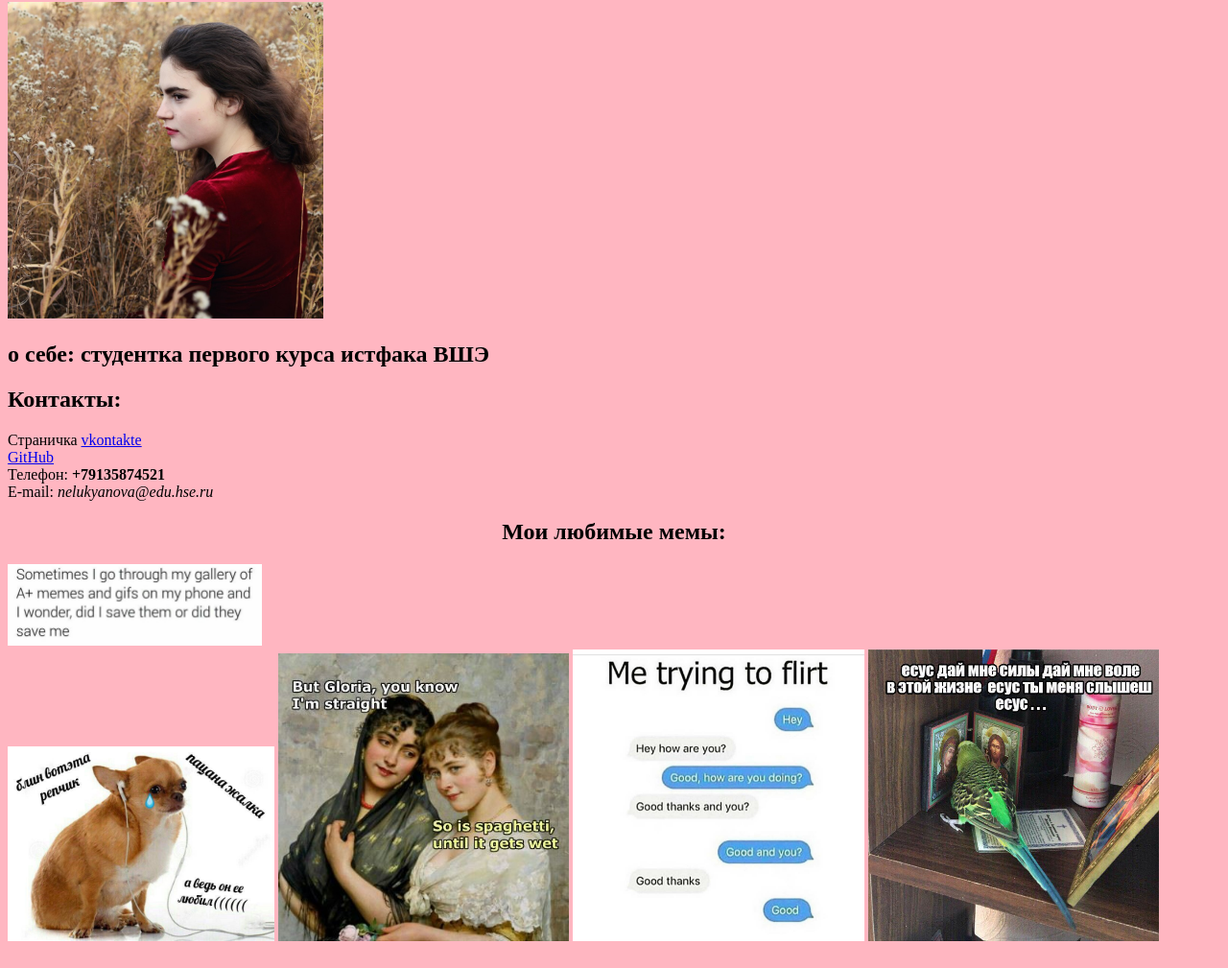
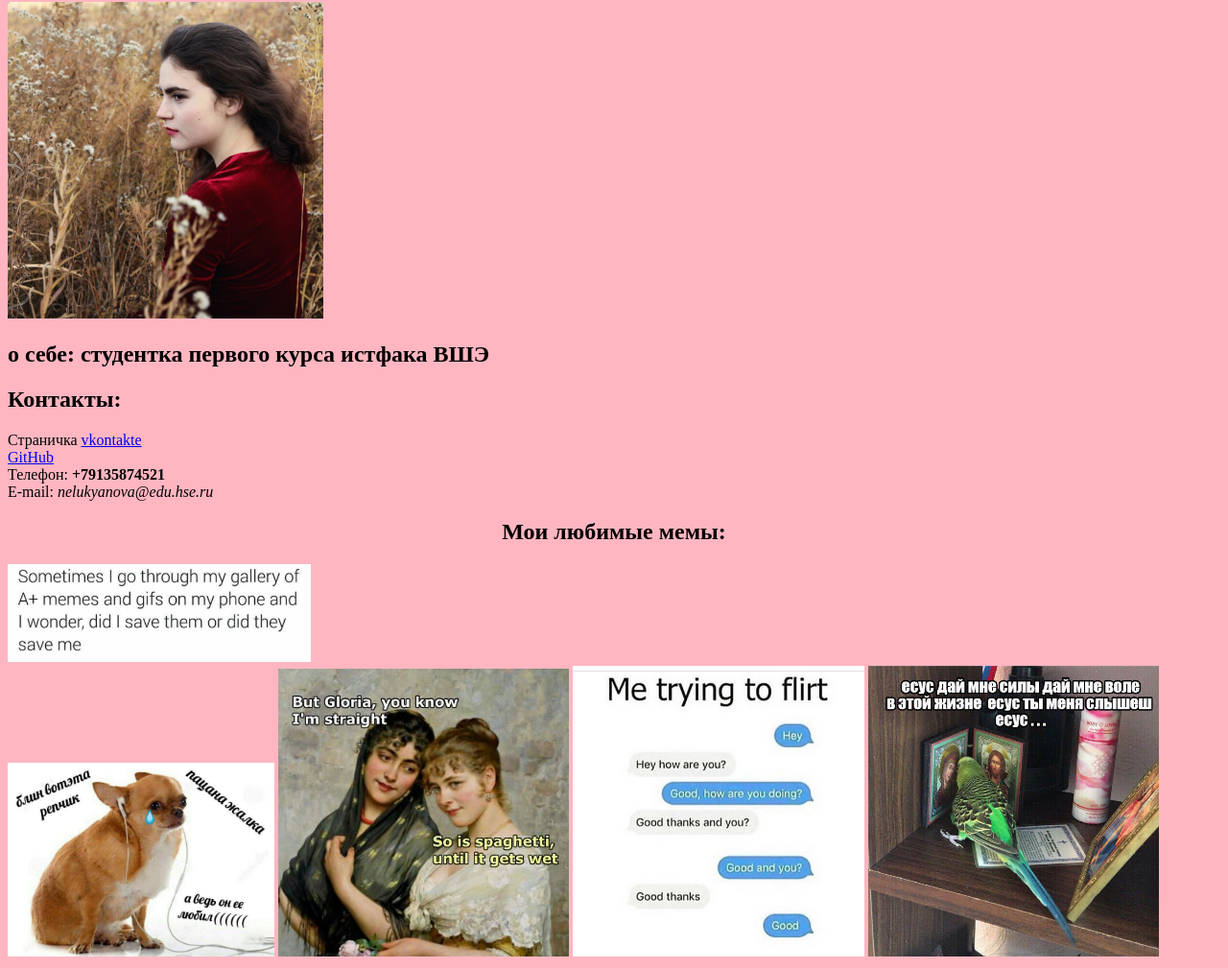
Before and after one commit to nikysika/nikysika.github.io, a plain HTML site: page index.html in a window 1280 px wide. Shown: the part 78-1087 px from the top of the page at 96% size. Drawn offline with Linux system fonts and the light colour scheme.

Commit message:
no message

```diff
--- a/index.html
+++ b/index.html
@@ -20,7 +20,7 @@
 	<br/>
 	<h2 align="center">Мои любимые мемы:</h2>
 
-<center-left><img width="21%" src="mem0.jpg"><center-left>
+<center-left><img width="25%" src="mem0.jpg"><center-right>
 	<br/>
 	<left><img width="22%" src="mem.jpg"></left>
 	<left><img width="24%" src="mem4.jpg"></left>
```
